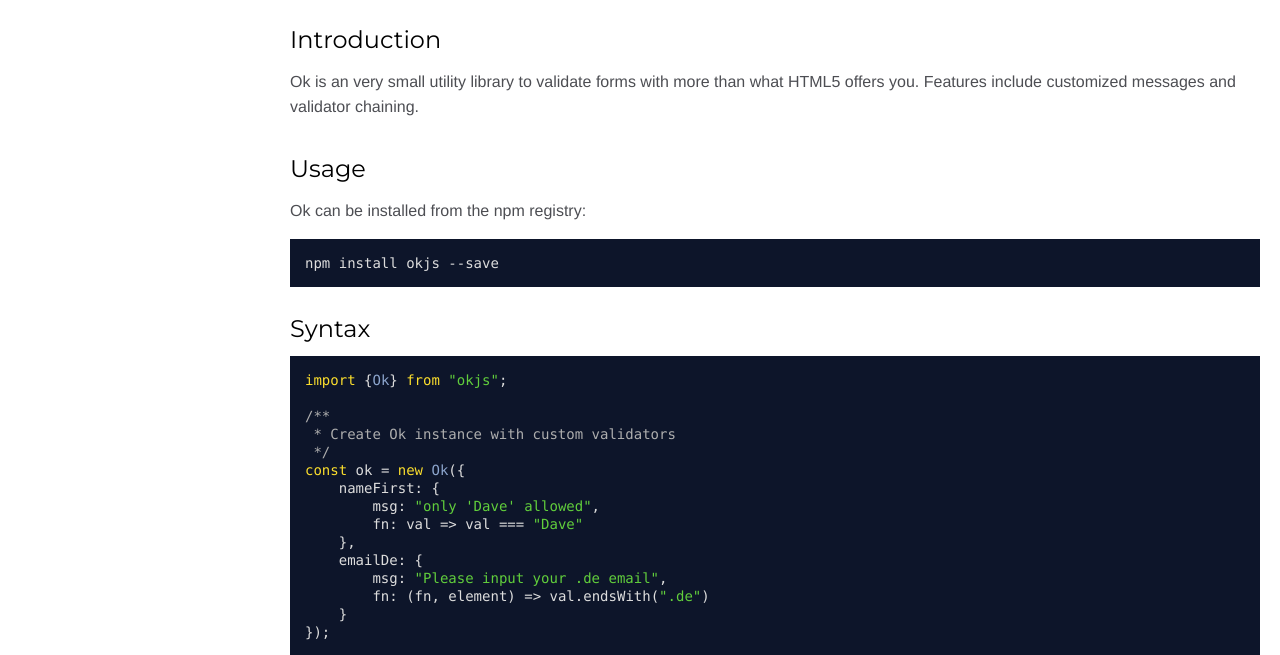
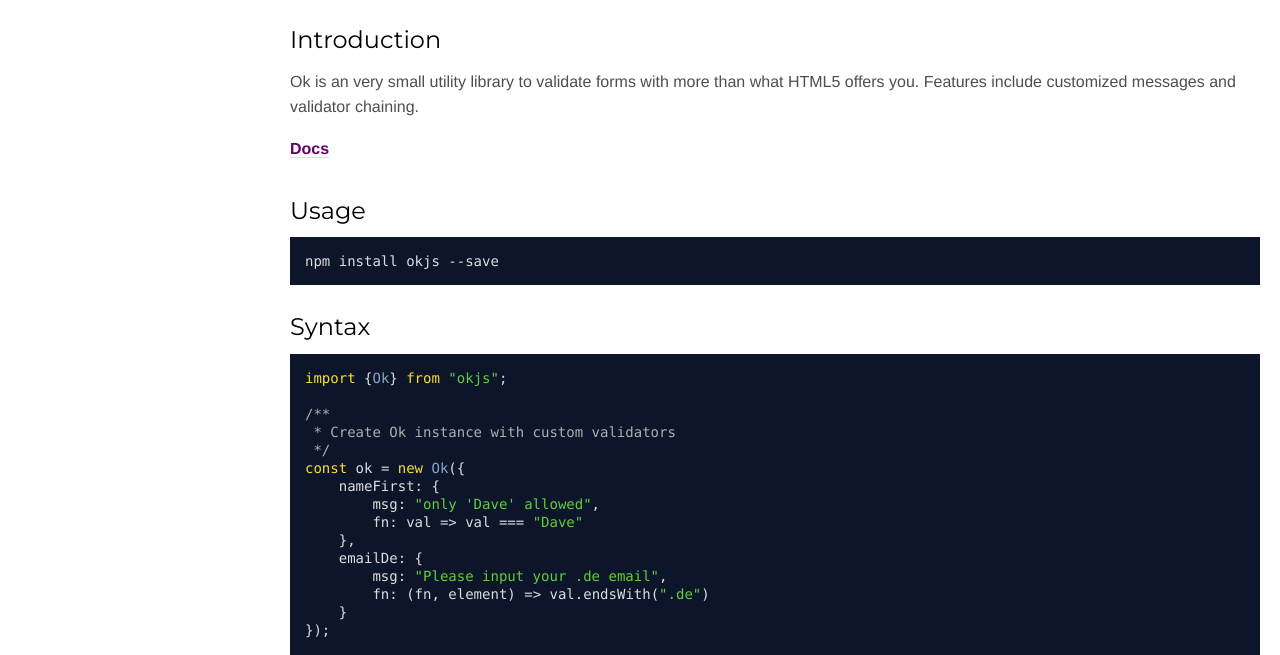
Before and after one commit to RillingDev/ok, a website: page docs/index.html in a window 1280 px wide. Shown: the part 132-787 px from the top of the page. Drawn offline with Linux system fonts and the light colour scheme.

Commit message:
added docs link

```diff
--- a/docs/index.html
+++ b/docs/index.html
@@ -54,8 +54,8 @@
 </blockquote>
 <h2>Introduction</h2><p>Ok is an very small utility library to validate forms with more than what HTML5 offers you.
 Features include customized messages and validator chaining.</p>
-<h2>Usage</h2><p>Ok can be installed from the npm registry:</p>
-<pre class="prettyprint source lang-shell"><code>npm install okjs --save</code></pre><h3>Syntax</h3><pre class="prettyprint source lang-typescript"><code>import {Ok} from &quot;okjs&quot;;
+<p><strong><a href="https://felixrilling.github.io/ok/">Docs</a></strong></p>
+<h2>Usage</h2><pre class="prettyprint source lang-shell"><code>npm install okjs --save</code></pre><h3>Syntax</h3><pre class="prettyprint source lang-typescript"><code>import {Ok} from &quot;okjs&quot;;
 
 /**
  * Create Ok instance with custom validators
@@ -134,7 +134,7 @@ new Ok({}, false);</code></pre><h2>Legacy Browsers</h2><p>For browsers not suppo
 <br class="clear">
 
 <footer>
-    Documentation generated by <a href="https://github.com/jsdoc3/jsdoc">JSDoc 3.5.5</a> on Sat Sep 29 2018 13:24:26 GMT+0200 (Central European Summer Time) using the <a href="https://github.com/clenemt/docdash">docdash</a> theme.
+    Documentation generated by <a href="https://github.com/jsdoc3/jsdoc">JSDoc 3.5.5</a> on Sun Sep 30 2018 08:24:59 GMT+0200 (Central European Summer Time) using the <a href="https://github.com/clenemt/docdash">docdash</a> theme.
 </footer>
 
 <script>prettyPrint();</script>
```
Also changed, not shown: docs/Ok.html (+1 -1 lines), docs/ok.esm.js.html (+1 -1 lines), README.md.
